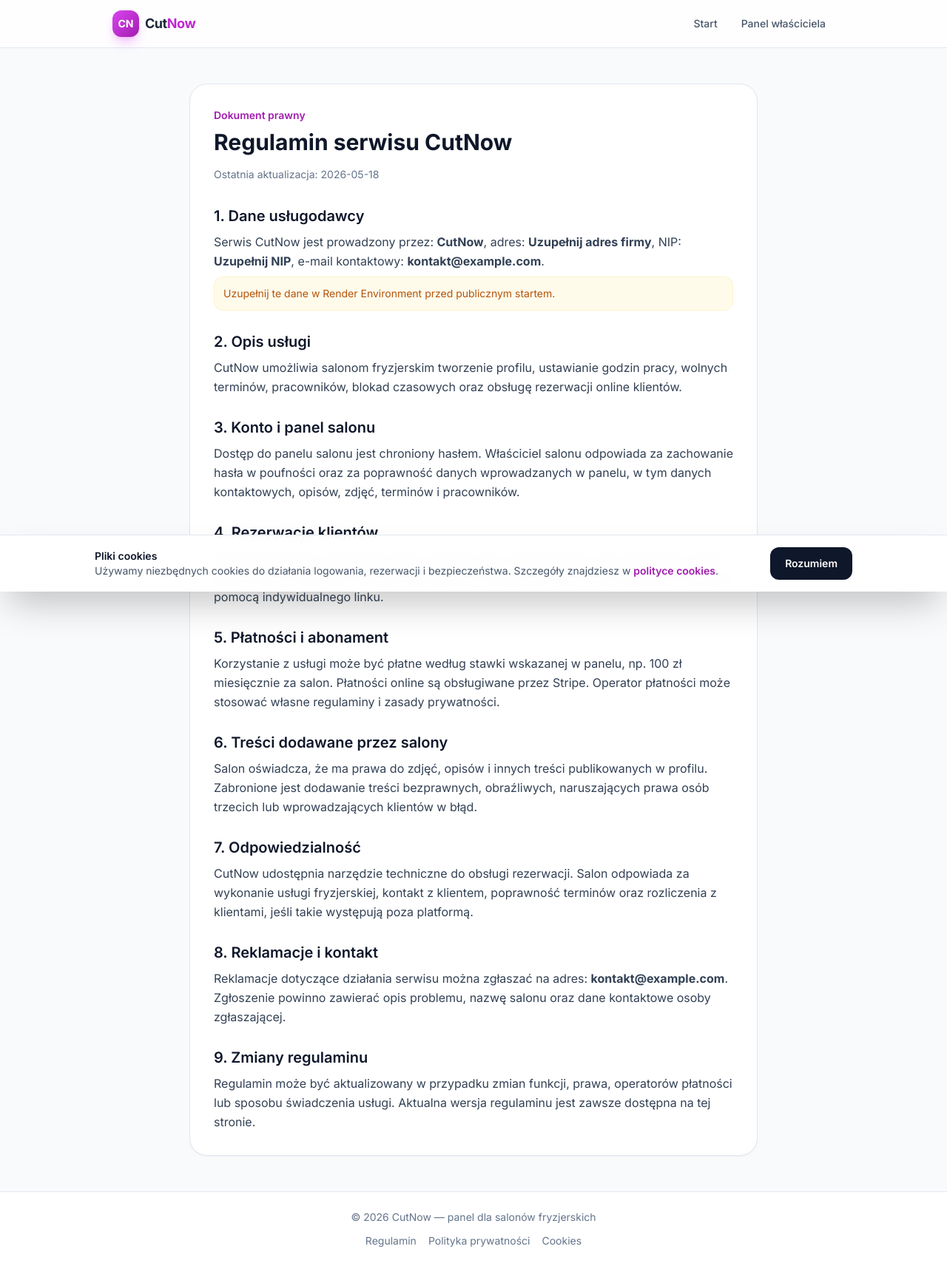
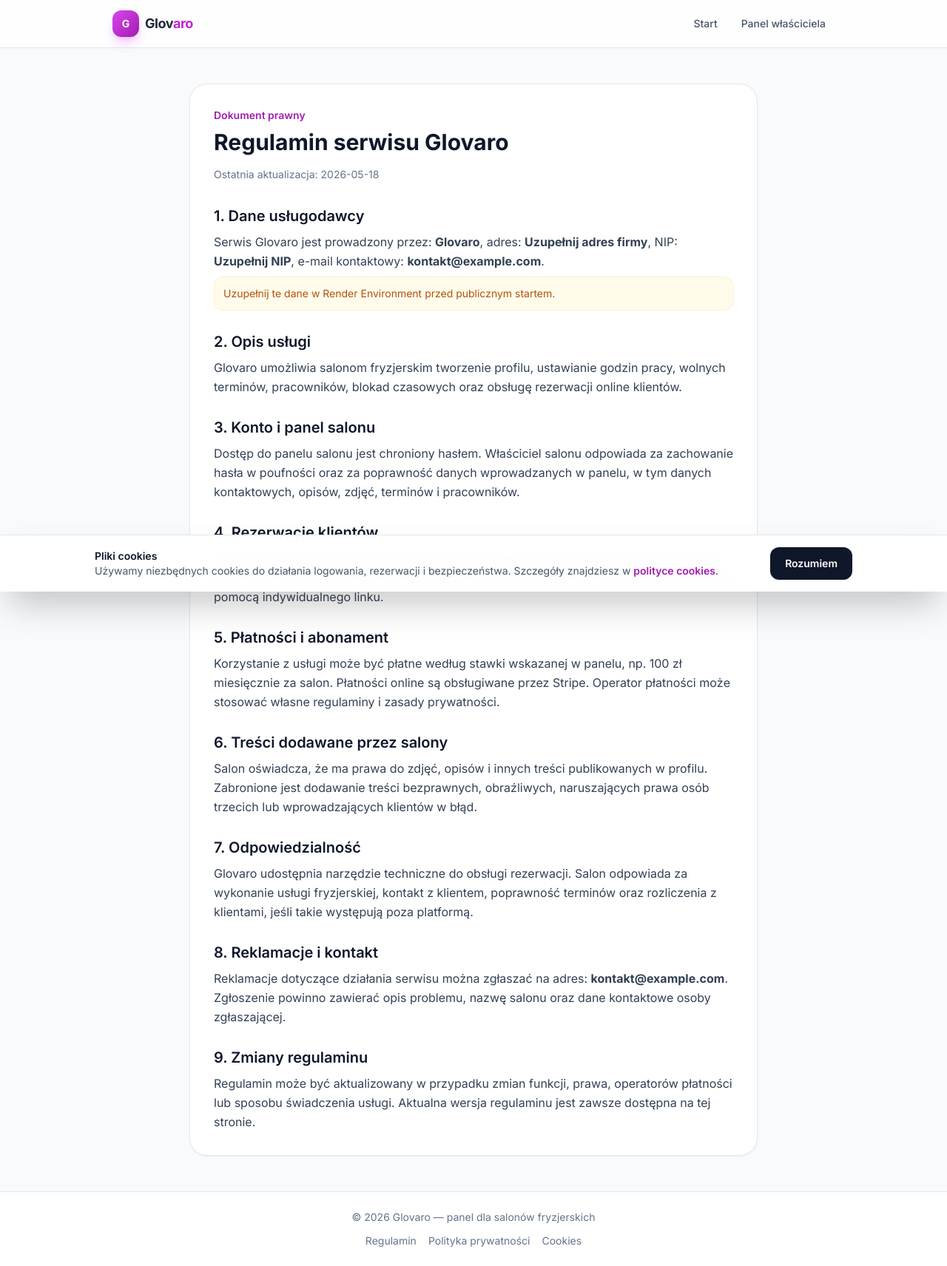
Before and after one commit to wojciechjazdzewski1-web/CutNow, a Flask app: page /regulamin in a window 1280 px wide. Shown: the whole page at 74% size. Run offline with Flask 3, Linux system fonts and the light colour scheme; some libraries are stand-ins or nearby versions.

Commit message:
Zmien nazwe aplikacji na Glovaro

```diff
--- a/app.py
+++ b/app.py
@@ -1,4 +1,4 @@
-"""CutNow — panel rezerwacji dla wielu salonów/fryzjerów."""
+"""Glovaro — panel rezerwacji dla wielu salonów/fryzjerów."""
 
 from __future__ import annotations
 
@@ -40,13 +40,13 @@ SMTP_HOST = os.environ.get("SMTP_HOST", "").strip()
 SMTP_PORT = int(os.environ.get("SMTP_PORT", "587").strip() or "587")
 SMTP_USERNAME = os.environ.get("SMTP_USERNAME", "").strip()
 SMTP_PASSWORD = os.environ.get("SMTP_PASSWORD", "").replace(" ", "").strip()
-SMTP_FROM = os.environ.get("SMTP_FROM", SMTP_USERNAME or "powiadomienia@cutnow.local").strip()
+SMTP_FROM = os.environ.get("SMTP_FROM", SMTP_USERNAME or "powiadomienia@glovaro.local").strip()
 RESEND_API_KEY = os.environ.get("RESEND_API_KEY", "").strip()
 RESEND_FROM = os.environ.get("RESEND_FROM", SMTP_FROM).strip()
 REMINDER_SECRET = os.environ.get("REMINDER_SECRET", "").strip()
 STRIPE_SECRET_KEY = os.environ.get("STRIPE_SECRET_KEY", "").strip()
 STRIPE_WEBHOOK_SECRET = os.environ.get("STRIPE_WEBHOOK_SECRET", "").strip()
-LEGAL_COMPANY_NAME = os.environ.get("LEGAL_COMPANY_NAME", "CutNow").strip()
+LEGAL_COMPANY_NAME = os.environ.get("LEGAL_COMPANY_NAME", "Glovaro").strip()
 LEGAL_COMPANY_ADDRESS = os.environ.get("LEGAL_COMPANY_ADDRESS", "Uzupełnij adres firmy").strip()
 LEGAL_COMPANY_EMAIL = os.environ.get("LEGAL_COMPANY_EMAIL", "kontakt@example.com").strip()
 LEGAL_COMPANY_NIP = os.environ.get("LEGAL_COMPANY_NIP", "Uzupełnij NIP").strip()
@@ -461,7 +461,7 @@ def utworz_sesje_stripe(salon: dict, salon_slug: str) -> str | None:
             "line_items[0][price_data][currency]": "pln",
             "line_items[0][price_data][unit_amount]": str(kwota_grosze),
             "line_items[0][price_data][recurring][interval]": "month",
-            "line_items[0][price_data][product_data][name]": f"Abonament CutNow - {salon.get('nazwa_salonu', salon_slug)}",
+            "line_items[0][price_data][product_data][name]": f"Abonament Glovaro - {salon.get('nazwa_salonu', salon_slug)}",
             "metadata[salon_slug]": salon_slug,
             "subscription_data[metadata][salon_slug]": salon_slug,
         }
@@ -472,7 +472,7 @@ def utworz_sesje_stripe(salon: dict, salon_slug: str) -> str | None:
         headers={
             "Authorization": f"Bearer {STRIPE_SECRET_KEY}",
             "Content-Type": "application/x-www-form-urlencoded",
-            "User-Agent": "CutNow/1.0",
+            "User-Agent": "Glovaro/1.0",
         },
         method="POST",
     )
@@ -529,7 +529,7 @@ def wyslij_email_przez_resend(odbiorca: str, temat: str, tresc: str) -> bool:
         headers={
             "Authorization": f"Bearer {RESEND_API_KEY}",
             "Content-Type": "application/json",
-            "User-Agent": "CutNow/1.0",
+            "User-Agent": "Glovaro/1.0",
         },
         method="POST",
     )
@@ -561,7 +561,7 @@ def wyslij_email_powiadomienie(salon: dict, rezerwacja: dict, salon_slug: str) -
 
     link_panelu = url_for("panel_rezerwacje", salon_slug=salon_slug, _external=True)
     temat = f"Nowa rezerwacja: {rezerwacja['data']} o {rezerwacja['godzina']}"
-    tresc = f"""Nowa rezerwacja w CutNow
+    tresc = f"""Nowa rezerwacja w Glovaro
 
 Salon: {salon['nazwa_salonu']}
 Termin: {rezerwacja['data']} o {rezerwacja['godzina']}
@@ -803,7 +803,7 @@ def panel_wyloguj(salon_slug: str | None = None):
 
 @app.route("/health")
 def health():
-    return jsonify({"status": "ok", "app": "CutNow"}), 200
+    return jsonify({"status": "ok", "app": "Glovaro"}), 200
 
 
 @app.route("/tasks/send-reminders")
@@ -900,7 +900,7 @@ def panel_nowy_salon():
 @app.route("/panel/<salon_slug>/rozliczenia", methods=["POST"])
 def panel_rozliczenia(salon_slug: str):
     if not session.get(admin_auth_key()):
-        flash("Rozliczenia może zmieniać tylko główny administrator CutNow.", "error")
+        flash("Rozliczenia może zmieniać tylko główny administrator Glovaro.", "error")
         return redirect(url_for("panel", salon_slug=salon_slug))
 
     dane = wczytaj_dane()
--- a/render.yaml
+++ b/render.yaml
@@ -1,7 +1,7 @@
 # Opcjonalny plik „Blueprint” — Render może utworzyć serwis automatycznie z repo.
 services:
   - type: web
-    name: cutnow
+    name: glovaro
     runtime: python
     plan: free
     buildCommand: pip install -r requirements.txt
--- a/templates/404.html
+++ b/templates/404.html
@@ -1,5 +1,5 @@
 {% extends "base.html" %}
-{% block title %}Nie znaleziono — CutNow{% endblock %}
+{% block title %}Nie znaleziono — Glovaro{% endblock %}
 {% block content %}
 <div class="max-w-lg mx-auto text-center">
   <h1 class="text-2xl font-bold text-slate-900 mb-2">Strona nie istnieje</h1>
--- a/templates/abonament_wstrzymany.html
+++ b/templates/abonament_wstrzymany.html
@@ -1,5 +1,5 @@
 {% extends "base.html" %}
-{% block title %}Strona chwilowo niedostępna — CutNow{% endblock %}
+{% block title %}Strona chwilowo niedostępna — Glovaro{% endblock %}
 
 {% block content %}
 <div class="max-w-md mx-auto text-center rounded-2xl bg-white border border-slate-200 p-8 shadow-sm">
--- a/templates/base.html
+++ b/templates/base.html
@@ -3,7 +3,7 @@
 <head>
   <meta charset="UTF-8">
   <meta name="viewport" content="width=device-width, initial-scale=1.0">
-  <title>{% block title %}CutNow{% endblock %}</title>
+  <title>{% block title %}Glovaro{% endblock %}</title>
   <script src="https://cdn.tailwindcss.com"></script>
   <script>
     tailwind.config = {
@@ -39,8 +39,8 @@
     <div class="max-w-5xl mx-auto px-4 sm:px-6">
       <div class="flex items-center justify-between h-16">
         <a href="{{ url_for('rezerwacja_publiczna', salon_slug=aktywny_salon_slug) if widok_klienta and aktywny_salon_slug else url_for('strona_glowna') }}" class="flex items-center gap-2 group">
-          <span class="flex h-9 w-9 items-center justify-center rounded-xl bg-gradient-to-br from-brand-500 to-brand-700 text-white font-bold text-sm shadow-lg shadow-brand-500/30 group-hover:scale-105 transition-transform">CN</span>
-          <span class="font-bold text-lg tracking-tight">Cut<span class="text-brand-600">Now</span></span>
+          <span class="flex h-9 w-9 items-center justify-center rounded-xl bg-gradient-to-br from-brand-500 to-brand-700 text-white font-bold text-sm shadow-lg shadow-brand-500/30 group-hover:scale-105 transition-transform">G</span>
+          <span class="font-bold text-lg tracking-tight">Glov<span class="text-brand-600">aro</span></span>
         </a>
         <div class="flex items-center gap-1 sm:gap-2">
           {% if widok_klienta %}
@@ -75,7 +75,7 @@
 
   <footer class="border-t border-slate-200 bg-white mt-auto">
     <div class="max-w-5xl mx-auto px-4 sm:px-6 py-6 text-center text-sm text-slate-500">
-      <p>&copy; 2026 CutNow — panel dla salonów fryzjerskich</p>
+      <p>&copy; 2026 Glovaro — panel dla salonów fryzjerskich</p>
       <div class="mt-3 flex flex-wrap justify-center gap-x-4 gap-y-2">
         <a href="{{ url_for('regulamin') }}" class="hover:text-brand-700">Regulamin</a>
         <a href="{{ url_for('polityka_prywatnosci') }}" class="hover:text-brand-700">Polityka prywatności</a>
@@ -98,12 +98,12 @@
 
   <script>
     function acceptCookies() {
-      localStorage.setItem('cutnow_cookie_notice', 'accepted');
+      localStorage.setItem('glovaro_cookie_notice', 'accepted');
       document.getElementById('cookie-banner')?.classList.add('hidden');
     }
 
     document.addEventListener('DOMContentLoaded', function() {
-      if (localStorage.getItem('cutnow_cookie_notice') !== 'accepted') {
+      if (localStorage.getItem('glovaro_cookie_notice') !== 'accepted') {
         document.getElementById('cookie-banner')?.classList.remove('hidden');
       }
     });
--- a/templates/godziny.html
+++ b/templates/godziny.html
@@ -1,5 +1,5 @@
 {% extends "base.html" %}
-{% block title %}Godziny pracy — CutNow{% endblock %}
+{% block title %}Godziny pracy — Glovaro{% endblock %}
 
 {% block content %}
 <a href="{{ url_for('panel', salon_slug=salon_slug) }}" class="inline-flex items-center gap-1 text-sm text-slate-500 hover:text-brand-600 mb-6 transition-colors">
--- a/templates/index.html
+++ b/templates/index.html
@@ -1,5 +1,5 @@
 {% extends "base.html" %}
-{% block title %}CutNow — Zarządzaj salonem{% endblock %}
+{% block title %}Glovaro — Zarządzaj salonem{% endblock %}
 
 {% block content %}
 <section class="text-center max-w-2xl mx-auto">
@@ -14,7 +14,7 @@
   </h1>
 
   <p class="text-lg text-slate-600 mb-10 leading-relaxed">
-    CutNow pomaga obsługiwać wiele salonów naraz: każdy fryzjer dostaje osobny link, własny panel i własne rezerwacje.
+    Glovaro pomaga obsługiwać wiele salonów naraz: każdy fryzjer dostaje osobny link, własny panel i własne rezerwacje.
   </p>
 
   <div class="flex flex-col sm:flex-row gap-3 justify-center">
--- a/templates/login.html
+++ b/templates/login.html
@@ -1,10 +1,10 @@
 {% extends "base.html" %}
-{% block title %}Logowanie — CutNow{% endblock %}
+{% block title %}Logowanie — Glovaro{% endblock %}
 
 {% block content %}
 <div class="max-w-sm mx-auto">
   <h1 class="text-2xl font-bold text-slate-900 mb-2 text-center">
-    {% if salon %}Panel: {{ salon.nazwa_salonu }}{% else %}Panel CutNow{% endif %}
+    {% if salon %}Panel: {{ salon.nazwa_salonu }}{% else %}Panel Glovaro{% endif %}
   </h1>
   <p class="text-slate-600 text-sm text-center mb-8">Wpisz hasło właściciela, aby zarządzać salonem.</p>
 
--- a/templates/opinie.html
+++ b/templates/opinie.html
@@ -1,5 +1,5 @@
 {% extends "base.html" %}
-{% block title %}Opinie — CutNow{% endblock %}
+{% block title %}Opinie — Glovaro{% endblock %}
 
 {% block content %}
 <a href="{{ url_for('panel', salon_slug=salon_slug) }}" class="inline-flex items-center gap-1 text-sm text-slate-500 hover:text-brand-600 mb-6">
--- a/templates/panel.html
+++ b/templates/panel.html
@@ -1,5 +1,5 @@
 {% extends "base.html" %}
-{% block title %}Panel — CutNow{% endblock %}
+{% block title %}Panel — Glovaro{% endblock %}
 
 {% block content %}
 <div class="mb-8">
@@ -27,7 +27,7 @@
   </div>
   <div class="mt-4 rounded-2xl bg-white border border-slate-200 p-4 shadow-sm flex flex-col sm:flex-row sm:items-center sm:justify-between gap-3">
     <div>
-      <p class="font-semibold text-slate-900">Abonament CutNow</p>
+      <p class="font-semibold text-slate-900">Abonament Glovaro</p>
       <p class="text-sm text-slate-600">
         Opłata: {{ dane.oplata_miesieczna }} zł miesięcznie{% if dane.oplacone_do %}, opłacone do {{ dane.oplacone_do }}{% endif %}.
       </p>
--- a/templates/regulamin.html
+++ b/templates/regulamin.html
@@ -1,22 +1,22 @@
 {% extends "base.html" %}
-{% block title %}Regulamin — CutNow{% endblock %}
+{% block title %}Regulamin — Glovaro{% endblock %}
 
 {% block content %}
 <article class="mx-auto max-w-3xl rounded-3xl bg-white p-6 sm:p-8 shadow-sm border border-slate-200">
   <p class="text-sm font-semibold text-brand-700 mb-2">Dokument prawny</p>
-  <h1 class="text-3xl font-bold text-slate-900 mb-4">Regulamin serwisu CutNow</h1>
+  <h1 class="text-3xl font-bold text-slate-900 mb-4">Regulamin serwisu Glovaro</h1>
   <p class="text-sm text-slate-500 mb-8">Ostatnia aktualizacja: 2026-05-18</p>
 
   <div class="space-y-7 text-slate-700 leading-relaxed">
     <section>
       <h2 class="text-xl font-semibold text-slate-900 mb-2">1. Dane usługodawcy</h2>
-      <p>Serwis CutNow jest prowadzony przez: <strong>{{ legal.company_name }}</strong>, adres: <strong>{{ legal.company_address }}</strong>, NIP: <strong>{{ legal.company_nip }}</strong>, e-mail kontaktowy: <strong>{{ legal.company_email }}</strong>.</p>
+      <p>Serwis Glovaro jest prowadzony przez: <strong>{{ legal.company_name }}</strong>, adres: <strong>{{ legal.company_address }}</strong>, NIP: <strong>{{ legal.company_nip }}</strong>, e-mail kontaktowy: <strong>{{ legal.company_email }}</strong>.</p>
       <p class="mt-2 text-sm text-amber-700 bg-amber-50 border border-amber-100 rounded-xl p-3">Uzupełnij te dane w Render Environment przed publicznym startem.</p>
     </section>
 
     <section>
       <h2 class="text-xl font-semibold text-slate-900 mb-2">2. Opis usługi</h2>
-      <p>CutNow umożliwia salonom fryzjerskim tworzenie profilu, ustawianie godzin pracy, wolnych terminów, pracowników, blokad czasowych oraz obsługę rezerwacji online klientów.</p>
+      <p>Glovaro umożliwia salonom fryzjerskim tworzenie profilu, ustawianie godzin pracy, wolnych terminów, pracowników, blokad czasowych oraz obsługę rezerwacji online klientów.</p>
     </section>
 
     <section>
@@ -41,7 +41,7 @@
 
     <section>
       <h2 class="text-xl font-semibold text-slate-900 mb-2">7. Odpowiedzialność</h2>
-      <p>CutNow udostępnia narzędzie techniczne do obsługi rezerwacji. Salon odpowiada za wykonanie usługi fryzjerskiej, kontakt z klientem, poprawność terminów oraz rozliczenia z klientami, jeśli takie występują poza platformą.</p>
+      <p>Glovaro udostępnia narzędzie techniczne do obsługi rezerwacji. Salon odpowiada za wykonanie usługi fryzjerskiej, kontakt z klientem, poprawność terminów oraz rozliczenia z klientami, jeśli takie występują poza platformą.</p>
     </section>
 
     <section>
--- a/templates/rezerwacje.html
+++ b/templates/rezerwacje.html
@@ -1,5 +1,5 @@
 {% extends "base.html" %}
-{% block title %}Rezerwacje — CutNow{% endblock %}
+{% block title %}Rezerwacje — Glovaro{% endblock %}
 
 {% block content %}
 <a href="{{ url_for('panel', salon_slug=salon_slug) }}" class="inline-flex items-center gap-1 text-sm text-slate-500 hover:text-brand-600 mb-6">
--- a/templates/salon.html
+++ b/templates/salon.html
@@ -1,5 +1,5 @@
 {% extends "base.html" %}
-{% block title %}Nazwa salonu — CutNow{% endblock %}
+{% block title %}Nazwa salonu — Glovaro{% endblock %}
 
 {% block content %}
 <a href="{{ url_for('panel', salon_slug=salon_slug) }}" class="inline-flex items-center gap-1 text-sm text-slate-500 hover:text-brand-600 mb-6 transition-colors">
--- a/templates/salony.html
+++ b/templates/salony.html
@@ -1,9 +1,9 @@
 {% extends "base.html" %}
-{% block title %}Salony — CutNow{% endblock %}
+{% block title %}Salony — Glovaro{% endblock %}
 
 {% block content %}
 <div class="mb-8">
-  <h1 class="text-2xl sm:text-3xl font-bold text-slate-900">Salony w CutNow</h1>
+  <h1 class="text-2xl sm:text-3xl font-bold text-slate-900">Salony w Glovaro</h1>
   <p class="text-slate-600 mt-1">Dodaj fryzjera lub salon i wyślij mu osobny link do rezerwacji.</p>
 </div>
 
@@ -83,7 +83,7 @@
       <div>
         <label for="slug" class="block text-sm font-medium text-slate-700 mb-2">Nazwa w linku</label>
         <input id="slug" name="slug" class="w-full rounded-xl border border-slate-300 px-4 py-3 focus:ring-2 focus:ring-brand-500 outline-none" placeholder="np. barber-jan">
-        <p class="text-xs text-slate-500 mt-1">Jeśli zostawisz puste, CutNow utworzy link z nazwy.</p>
+        <p class="text-xs text-slate-500 mt-1">Jeśli zostawisz puste, Glovaro utworzy link z nazwy.</p>
       </div>
       <div>
         <label for="haslo_panelu" class="block text-sm font-medium text-slate-700 mb-2">Hasło do panelu tego salonu</label>
--- a/templates/terminy.html
+++ b/templates/terminy.html
@@ -1,5 +1,5 @@
 {% extends "base.html" %}
-{% block title %}Wolne terminy — CutNow{% endblock %}
+{% block title %}Wolne terminy — Glovaro{% endblock %}
 
 {% block content %}
 <a href="{{ url_for('panel', salon_slug=salon_slug) }}" class="inline-flex items-center gap-1 text-sm text-slate-500 hover:text-brand-600 mb-6 transition-colors">
@@ -26,7 +26,7 @@
     <form method="post" class="rounded-2xl bg-gradient-to-br from-slate-900 to-brand-900 text-white p-5 shadow-lg shadow-slate-900/20">
       <input type="hidden" name="akcja" value="generuj">
       <h2 class="font-semibold text-lg mb-1">Automatyczne generowanie terminów</h2>
-      <p class="text-sm text-slate-300 mb-5">Wybierz zakres dat, godziny i interwał — CutNow sam utworzy wolne sloty.</p>
+      <p class="text-sm text-slate-300 mb-5">Wybierz zakres dat, godziny i interwał — Glovaro sam utworzy wolne sloty.</p>
 
       <div class="grid sm:grid-cols-2 gap-3 mb-3">
         <div>
```
Also changed, not shown: templates/polityka_cookies.html (+4 -4 lines), templates/polityka_prywatnosci.html (+4 -4 lines), 1 other file.
